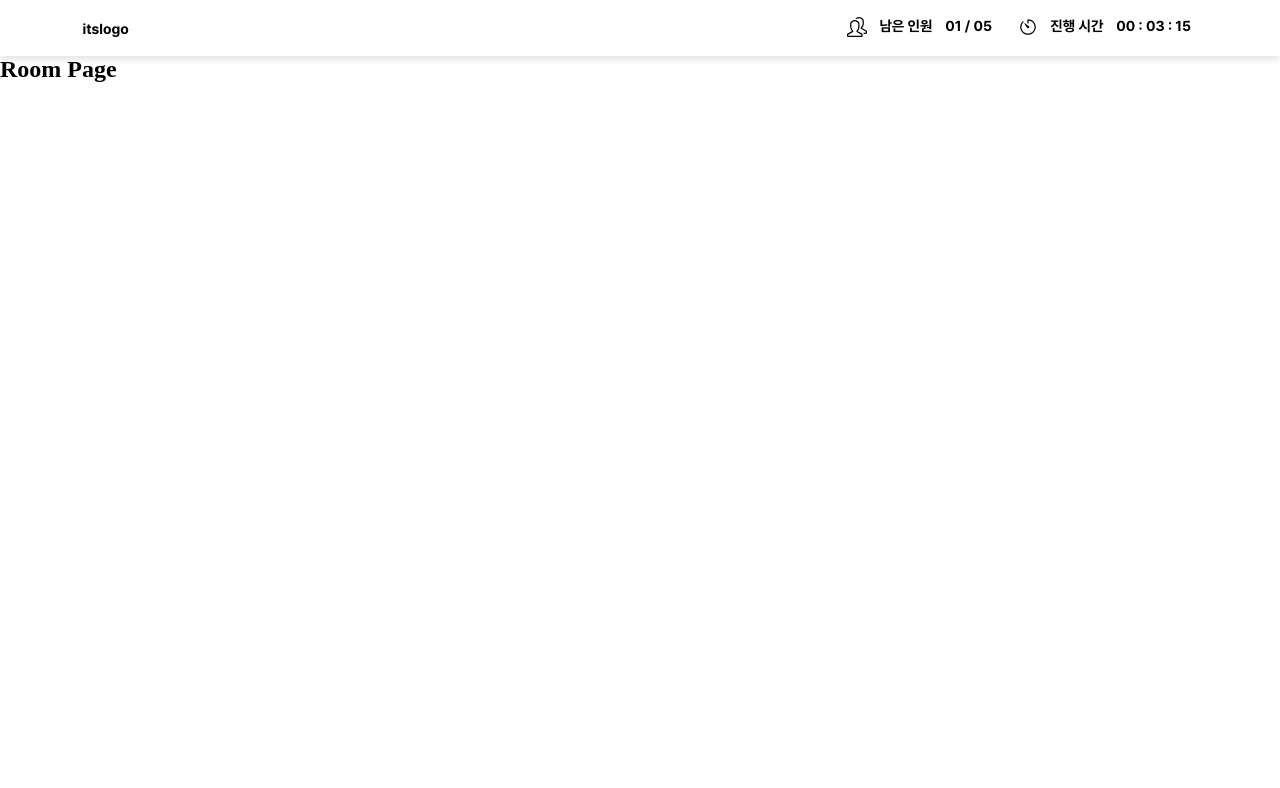
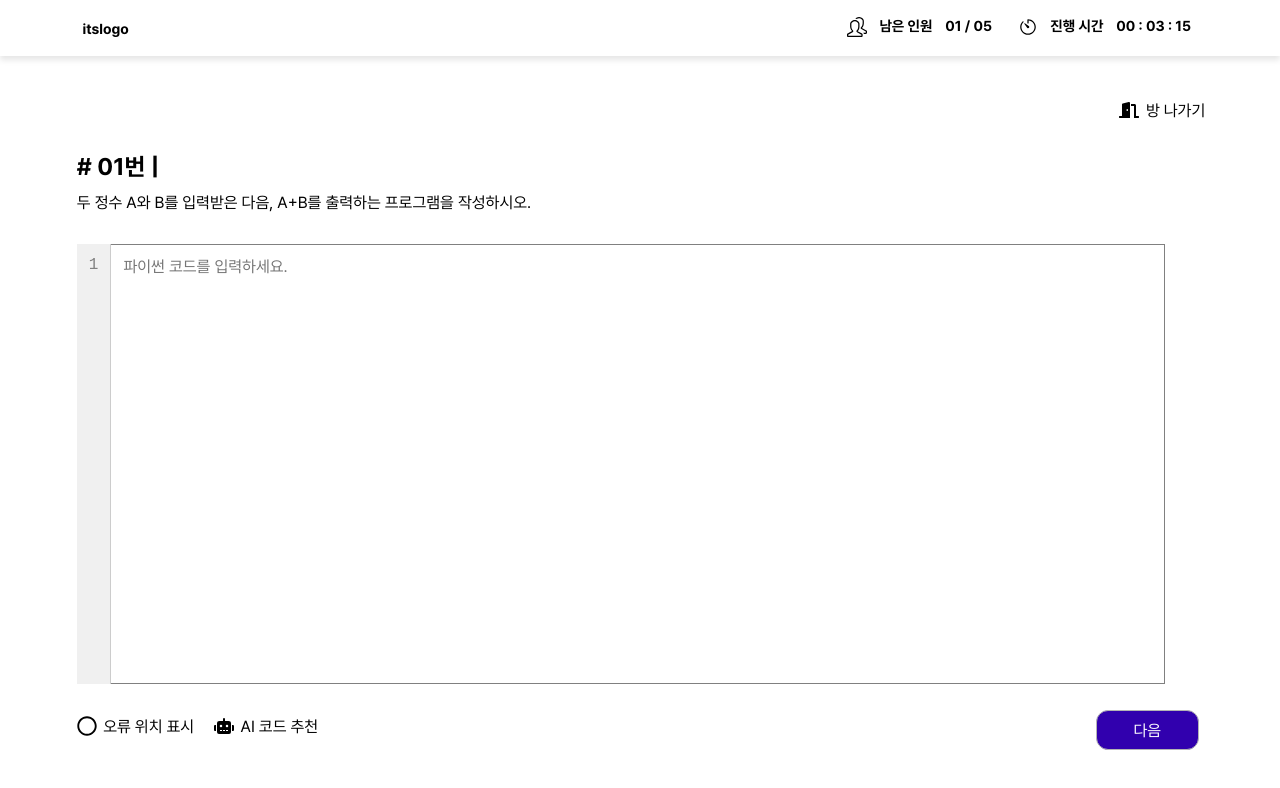
Before and after one commit to seajihey/Codive, a React (Create React App) app in the folder codive/: page /room in a window 1280 px wide. Shown: the top 788 px of the page. Built offline with nearby package versions, Linux system fonts and the light colour scheme.

Commit message:
Room 구현

```diff
--- a/codive/package.json
+++ b/codive/package.json
@@ -10,7 +10,7 @@
     "react-dom": "^18.3.1",
     "react-icons": "^5.3.0",
     "react-router-dom": "^6.26.2",
-    "react-scripts": "5.0.1",
+    "react-scripts": "^5.0.1",
     "web-vitals": "^2.1.4"
   },
   "scripts": {
--- /dev/null
+++ b/codive/src/Room.css
@@ -0,0 +1,121 @@
+.number {
+  margin-left: 6vw;
+  margin-top: 1.5vh;
+  font-family: "Pretendard-Bold";
+}
+.problem {
+  margin-left: 6vw;
+  margin-top: 1.5vh;
+  font-family: "Pretendard-Regular";
+}
+
+.nextButton {
+  width: 8vw;
+  height: 5vh;
+  margin-left: 60vw;
+  border-radius: 1.5vh;
+  border: 1px solid rgb(180, 180, 180);
+  font-family: "Pretendard-Regular";
+  margin-top: -5vh;
+  background-color: #3100AE;
+  color: white;
+  white-space: nowrap;
+}
+
+.ai-box {
+  border: 1px solid #ccc;
+  padding: 1.5vh;
+  margin-top: 1.5vh;
+  height: 25vh;
+  width: 85%;
+  overflow: hidden;
+  font-family: "Pretendard-Regular";
+  margin-left: 6vw;
+}
+.aiBoxTitle {
+  font-family: "Pretendard-Bold";
+  margin-left: 6vw;
+  font-size: 2.5vh;
+}
+
+.scrollable-content {
+  max-height: 20vh;
+  overflow-y: scroll;
+  font-family: "Pretendard-Regular";
+}
+
+.errorButton, .aiButton {
+  background: none;
+  border: none;
+  color: black;
+  cursor: pointer;
+  font-size: 2vh;
+  display: inline-flex;
+  align-items: center;
+  padding: 1vh 0;
+  font-family: "Pretendard-Regular";
+  margin-top: 3vh;
+}
+.errorButton {
+  margin-left: 6vw;
+}
+.errorButton .icon, .aiButton .icon {
+  margin-right: 0.5vw;
+  font-size: 2.5vh;
+}
+
+.exitButtonContainer {
+  display: flex;
+  justify-content: flex-end;
+  margin-right: 3.5vw;
+  margin-top: 3vh;
+  margin-left: 45vw;
+}
+
+.exitButton {
+  background: none;
+  border: none;
+  color: black;
+  cursor: pointer;
+  font-size: 2vh;
+  display: inline-flex;
+  align-items: center;
+  font-family: "Pretendard-Regular";
+  white-space: nowrap;
+}
+
+.exitButton .icon {
+  margin-right: 0.5vw;
+  font-size: 2.5vh;
+}
+
+.codeContainer {
+  display: flex;
+  width: 85%;
+  margin-left: 6vw;
+  margin-top: 4vh;
+  font-family: "Pretendard-Regular";
+}
+
+.lineNumbers {
+  background-color: #f0f0f0;
+  padding: 1.5vh;
+  border-right: 1px solid #ccc;
+  text-align: right;
+  user-select: none;
+  color: gray;
+  font-size: 2vh;
+  font-family: "Pretendard-Regular";
+}
+
+.codeInput {
+  width: 100%;
+  height: 55vh;
+  padding: 1.5vh;
+  font-size: 2vh;
+  border: 1px solid gray;
+  border-left: none;
+  resize: none;
+  font-family: "Pretendard-Regular";
+  outline: none;
+}
--- a/codive/src/pages/Room.js
+++ b/codive/src/pages/Room.js
@@ -1,8 +1,114 @@
 // src/pages/Room.js
-import React from 'react';
+import React, { useState, useEffect } from 'react';
+import '../Room.css';  // CSS 파일 import
+import { useNavigate } from 'react-router-dom';  // useNavigate import
+import { FaDoorOpen, FaRobot, FaCircle, FaRegCircle } from 'react-icons/fa';  // 아이콘 import
 
 function Room() {
-  return <h2>Room Page</h2>;
+  const [code, setCode] = useState('');  // 파이썬 코드 입력 상태
+  const [lineCount, setLineCount] = useState(1);  // 줄 번호 상태
+  const [showAIBox, setShowAIBox] = useState(false);  // AI 추천 박스 상태
+  const [errorToggled, setErrorToggled] = useState(false);  // 오류 위치 토글 상태
+  const [currentProblem, setCurrentProblem] = useState(1);  // 현재 문제 번호 (1~5)
+  const navigate = useNavigate();  // useNavigate 훅 사용
+
+  // 줄 번호 업데이트 함수
+  useEffect(() => {
+    setLineCount(code.split('\n').length);
+  }, [code]);
+  // 줄 번호 생성 함수
+  const generateLineNumbers = () => {
+    return Array.from({ length: lineCount }, (_, i) => i + 1).join('\n');
+  };
+
+  // 문제 목록 (간단한 예시)
+  const problems = [
+    "두 정수 A와 B를 입력받은 다음, A+B를 출력하는 프로그램을 작성하시오.",
+    "세 정수 A, B, C를 입력받고, 그 중 가장 큰 값을 출력하는 프로그램을 작성하시오.",
+    "정수 N이 주어질 때, 1부터 N까지의 합을 구하는 프로그램을 작성하시오.",
+    "문자열 S가 주어졌을 때, S의 길이를 출력하는 프로그램을 작성하시오.",
+    "두 정수 A와 B가 주어졌을 때, A와 B를 곱한 값을 출력하는 프로그램을 작성하시오."
+  ];
+
+  const toggleAIBox = () => {
+    setShowAIBox(!showAIBox);
+  };
+
+  const toggleError = () => {
+    setErrorToggled(!errorToggled);
+  };
+
+  const nextProblem = () => {
+    if (currentProblem < 5) {
+      setCurrentProblem(currentProblem + 1);
+      setCode('');  // 다음 문제로 넘어갈 때 textarea 초기화
+    } else {
+      // 제출 로직 추가 가능
+      navigate('/report');
+    }
+  };
+
+  const exitRoom = () => {
+    navigate('/home');  // Home.js로 이동
+  };
+
+  return (
+    <>
+      <div className="exitButtonContainer">
+        <button className="exitButton" onClick={exitRoom}>
+          <FaDoorOpen className="icon" /> 방 나가기
+        </button>
+      </div>
+
+      {/* 번호 및 문제 */}
+      <h2 className="number"># 0{currentProblem}번 |</h2>
+      <p className="problem">{problems[currentProblem - 1]}</p>
+
+    <div className="codeContainer">
+      <div className="lineNumbers">
+        <pre>{generateLineNumbers()}</pre>
+      </div>
+
+      <textarea
+        className="codeInput"
+        value={code}
+        onChange={(e) => setCode(e.target.value)}
+        placeholder="파이썬 코드를 입력하세요."
+        rows="20"
+      />
+    </div>
+
+      {/* 오류 위치 표시 버튼*/}
+      <button className="errorButton" onClick={toggleError}>
+        {errorToggled ? <FaCircle className="icon" /> : <FaRegCircle className="icon" />}
+        오류 위치 표시
+      </button>
+
+      {/* AI 코드 추천 버튼*/}
+      <button className="aiButton" onClick={toggleAIBox}>
+        <FaRobot className="icon" /> AI 코드 추천
+      </button>
+
+      {/* 문제 번호에 따른 버튼 텍스트 변경 */}
+      <button className="nextButton" onClick={nextProblem}>
+          {currentProblem < 5 ? '다음' : '제출'}
+        </button>
+
+      {/* AI 코드 추천 박스 (토글) */}
+      {showAIBox && (
+        <div>
+          <p className="aiBoxTitle">AI Code 추천</p>
+          <div className="ai-box">
+            <p>AI가 추천하는 코드가 여기에 나타납니다.</p>
+            <div className="scrollable-content">
+              <p>AI 추천 코드</p>
+            </div>
+          </div>
+        </div>
+      )}
+
+    </>
+  );
 }
 
 export default Room;
```
Also changed, not shown: 1 other file (tests, documents, lock files or other folders).
